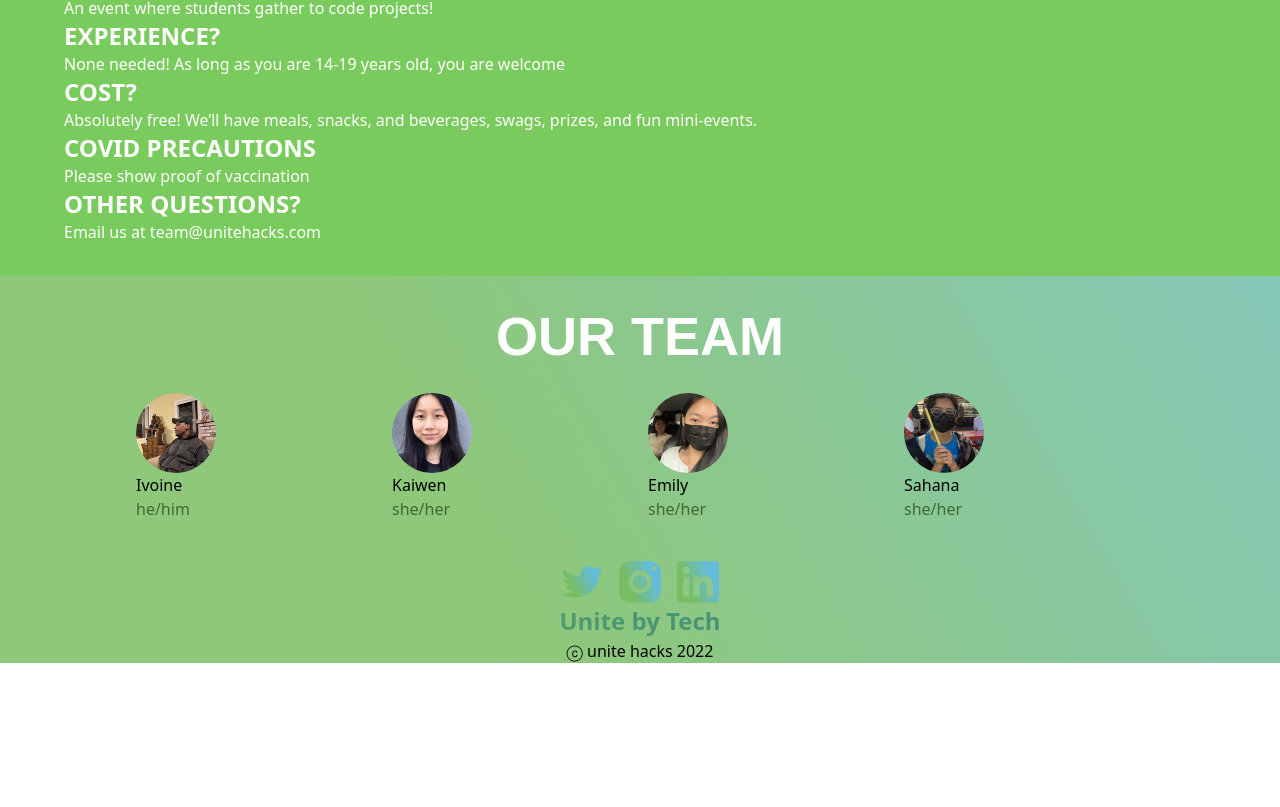
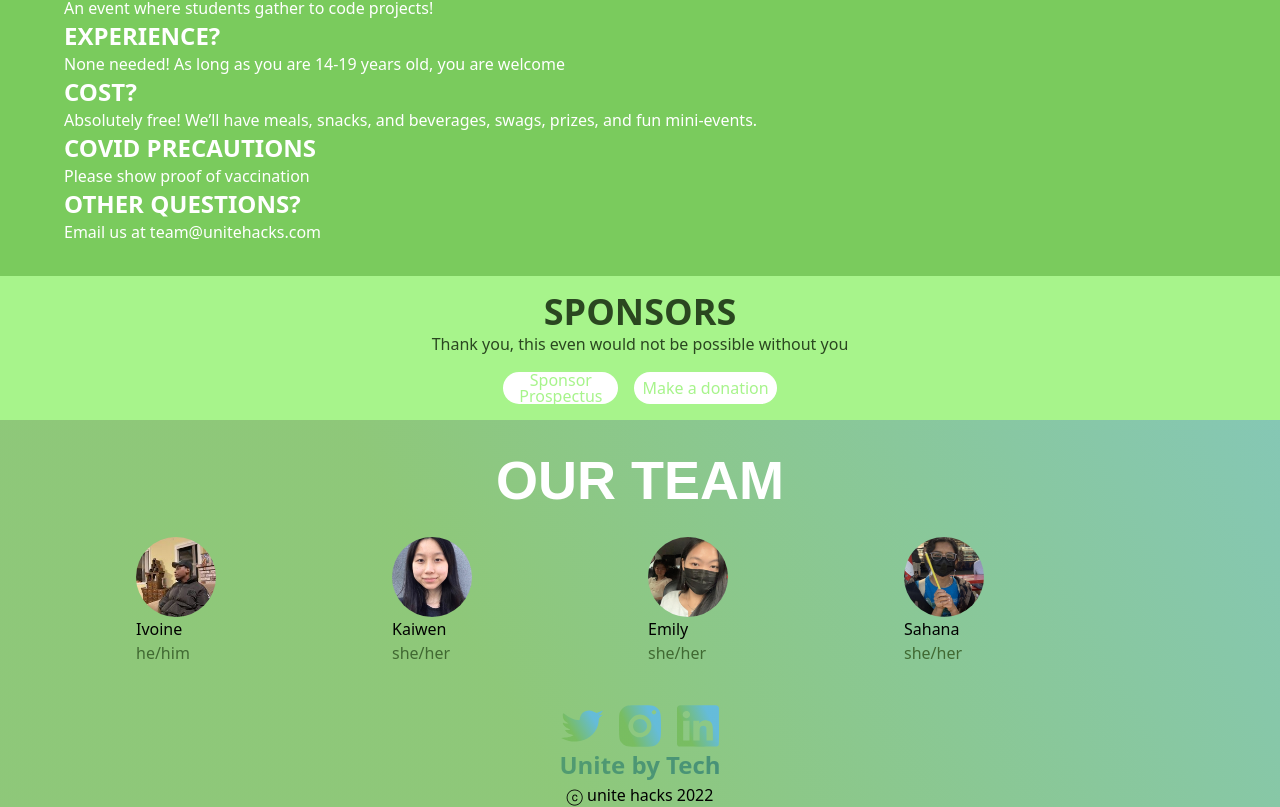
Before and after one commit to Unite-Hacks/www-unitehacks, a Next.js app: page / in a window 1280 px wide. Shown: the part 1735-2542 px from the top of the page. Before the commit the page ends 2398 px from the top, so only its background shows below. Built offline with nearby package versions, Linux system fonts and the light colour scheme.

Commit message:
added sponsers component

```diff
--- /dev/null
+++ b/components/Sponsors.tsx
@@ -0,0 +1,25 @@
+import React from "react";
+
+const Sponsors = () => {
+  return (
+    <div className="bg-[#A7F48B] py-4">
+      <div className="text-[#2A4720] text-center">
+        <div className="font-extrabold text-4xl">
+          SPONSORS
+        </div>
+        <p>Thank you, this even would not be possible without you</p>
+        <div className="w-fit mx-auto space-x-4 mt-4 flex">
+          <button className="bg-white leading-4 px-4 text-[#A7F48B] rounded-3xl">
+            Sponsor <br />
+            Prospectus
+          </button>
+          <button className="bg-white px-2 text-[#A7F48B] rounded-3xl">
+            Make a donation
+          </button>
+        </div>
+      </div>
+    </div>
+  )
+}
+
+export default Sponsors;
--- a/pages/index.tsx
+++ b/pages/index.tsx
@@ -10,6 +10,7 @@ import Community from "../components/Community";
 import Schedule from "../components/Schedule";
 import Team from "../components/Team";
 import Footer from "../components/Footer";
+import Sponsors from "../components/Sponsors";
 
 const Home: NextPage = () => {
   const [isHovered, setIsHovered] = useState(false);
@@ -69,6 +70,7 @@ const Home: NextPage = () => {
       <Timer />
       <Community />
       <Schedule />
+      <Sponsors />
       <Team />
       <Footer />
     </>
```
